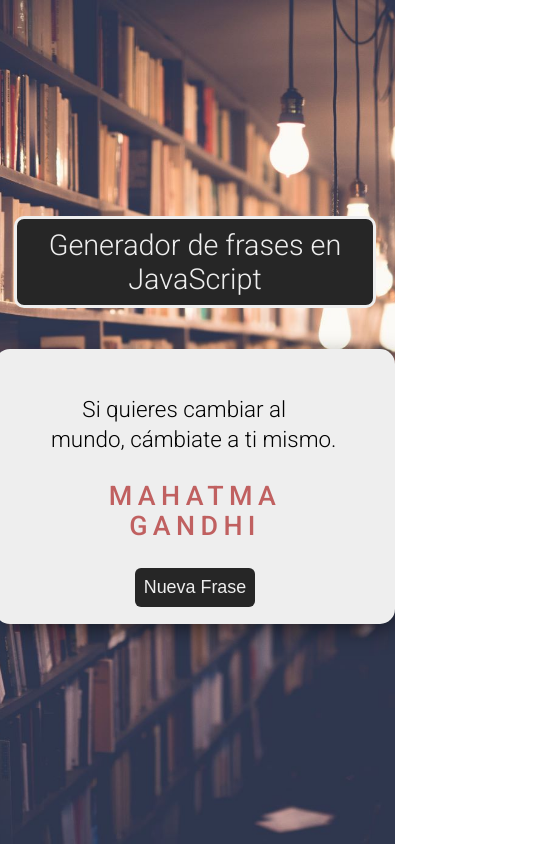
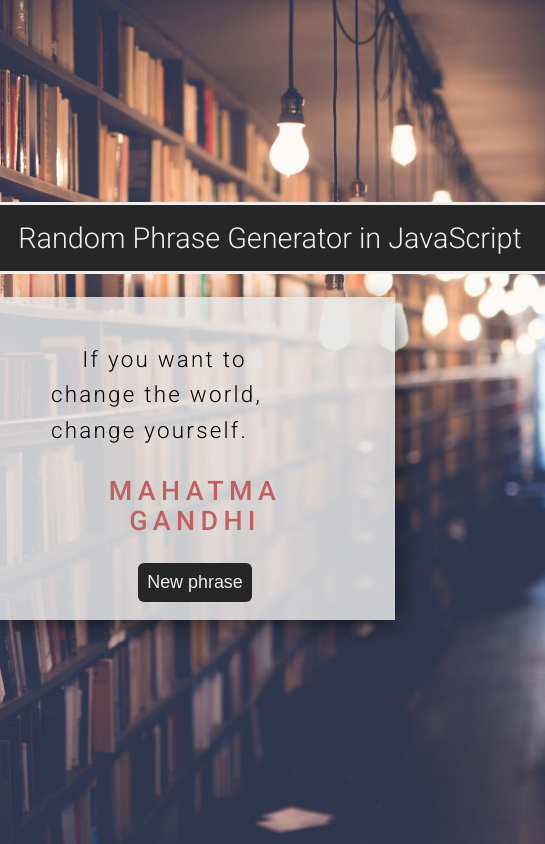
Before and after one commit to hernanruscica/JavaScriptManipulacionDOM, a plain HTML site: page domManipulationPart2/index.html in a window 390 px wide. Shown: the whole page, 545 px wide, since content can reach past the window. Drawn offline with Linux system fonts and the light colour scheme.

Commit message:
Add files via upload
English translation and added some styles

```diff
--- a/domManipulationPart2/estilos.css
+++ b/domManipulationPart2/estilos.css
@@ -31,15 +31,16 @@ body{
     color: #EEE;
     background-color: #262626;
     border-radius: 10px;
-    margin: 1em;
+    padding: 0.4em 0em;
 }
+
 .cabecera h2{
     font-weight: 300;
     padding: 0.3em 0.5em;
 }
 
 .contenido_principal{
-    background-color: #EEE;
+    background-color: rgba(230,230,230,0.85);
     padding: 2em 2.5em 0.8em 2.5em;
     border-radius: 15px;
     max-width: 500px;
@@ -53,6 +54,8 @@ body{
 .area_texto{
     text-align: left;
     text-indent: 1.4em;
+    line-height: 1.6em;
+    letter-spacing: 0.1em;
 }
 
 .persona{
@@ -78,3 +81,17 @@ body{
 .area_boton:hover{
     background-color: #6e6d6d;
 }
+
+@media (max-width: 600px){
+    .contenido_principal,
+    .cabecera{
+        width: 100%;
+        max-width: 1000px;
+        border-radius: 0px;
+    }
+    .cabecera{
+        border-left: none;
+        border-right: none;
+        min-width: 550px;
+    }
+}
--- a/domManipulationPart2/index.html
+++ b/domManipulationPart2/index.html
@@ -4,7 +4,7 @@
     <meta charset="UTF-8">
     <meta http-equiv="X-UA-Compatible" content="IE=edge">
     <meta name="viewport" content="width=device-width, initial-scale=1.0">
-    <title>JavaScript - Manipulación del DOM Parte 2</title>
+    <title>Random Phrase Generator in JavaScript</title>
     <!--Google Fonts-->
     <link rel="preconnect" href="https://fonts.googleapis.com">
     <link rel="preconnect" href="https://fonts.gstatic.com" crossorigin>
@@ -17,16 +17,16 @@
 <body>
     <main class="contenido">
         <div class="cabecera">
-            <h2>Generador de frases en JavaScript</h2>
+            <h2>Random Phrase Generator in JavaScript</h2>
         </div>
         <div class="contenido_principal">
             <div class="area_texto">
                 <span class="frase">
-                    texto de prueba para rellenar este span con la clase "frase"
+                    test text to fill this span with the phrase class
                 </span>
             </div>
-            <div class="persona">persona de prueba</div>
-            <button class="area_boton" id="nueva_frase">Nueva Frase</button>
+            <div class="persona">Test Author</div>
+            <button class="area_boton" id="nueva_frase">New phrase</button>
         </div>
     </main>
     <script src="scripts.js"></script>
--- a/domManipulationPart2/scripts.js
+++ b/domManipulationPart2/scripts.js
@@ -1,5 +1,5 @@
 
-console.log("Enlazado jscript");
+//console.log("Enlazado jscript");
 
 $d = document;
 
@@ -22,43 +22,43 @@ console.log($persona);
 const frases = [
                 {
                     persona: "mahatma gandhi",
-                    frase: "Si quieres cambiar al mundo, cámbiate a ti mismo."
+                    frase: "If you want to change the world, change yourself."
                 },
                 {
                     persona: "Albert Einstein",
-                    frase: "Todo debe simplificarse lo máximo posible, pero no más."
+                    frase: "Everything should be simplified as much as possible, but not more."
                 },
                 {
                     persona: "Aristóteles",
-                    frase: "La amistad es un alma que habita en dos cuerpos; un corazón que habita en dos almas."
+                    frase: "Friendship is a soul that lives in two bodies; a heart that dwells in two souls."
                 },
                 {
                     persona: "Benjamin Franklin",
-                    frase: "La felicidad no se produce por grandes golpes de fortuna, que ocurren raras veces, sino por pequeñas ventajas que ocurren todos los días."
+                    frase: "Happiness is not produced by big windfalls, which happen rarely, but by small advantages that happen every day."
                 },
                 {
                     persona: "Abraham Lincoln",
-                    frase: "No estoy destinado a ganar, pero estoy obligado a ser sincero. No estoy obligado a tener éxito, pero estoy obligado a vivir a la altura de la luz que tengo."
+                    frase: "I am not destined to win, but I am forced to be honest. I am not obligated to succeed, but I am obligated to live up to the light that I have."
                 },
                 {
                     persona: "Steve Jobs",
-                    frase: "Tu tiempo es limitado, así que no lo malgastes viviendo la vida de otra persona."
+                    frase: "Your time is limited, so don't waste it living someone else's life."
                 },
                 {
                     persona: "Oprah Winfrey",
-                    frase: "El mejor descubrimiento de todos los tiempos es que una persona puede transformar su futuro solo con cambiar su actitud"
+                    frase: "The greatest discovery of all time is that a person can transform their future just by changing their attitude."
                 },
                 {
                     persona: "Confucio",
-                    frase: "Si ya sabes lo que tienes que hacer y no lo haces entonces estás peor que antes"
+                    frase: "If you already know what you have to do and you don't do it, then you are worse off than before."
                 },
                 {
                     persona: "Martin Luther King",
-                    frase: "Siempre es el momento apropiado para hacer lo que es correcto"
+                    frase: "It's always the right time to do what's right."
                 },
                 {
                     persona: "Lao-Tse",
-                    frase: "Un árbol enorme crece de un tierno retoño. Un camino de mil pasos comienza en un solo paso"
+                    frase: "A huge tree grows from a tender sapling. A path of a thousand steps begins with a single step."
                 }
 ]
 /* acceso a las frases
```
